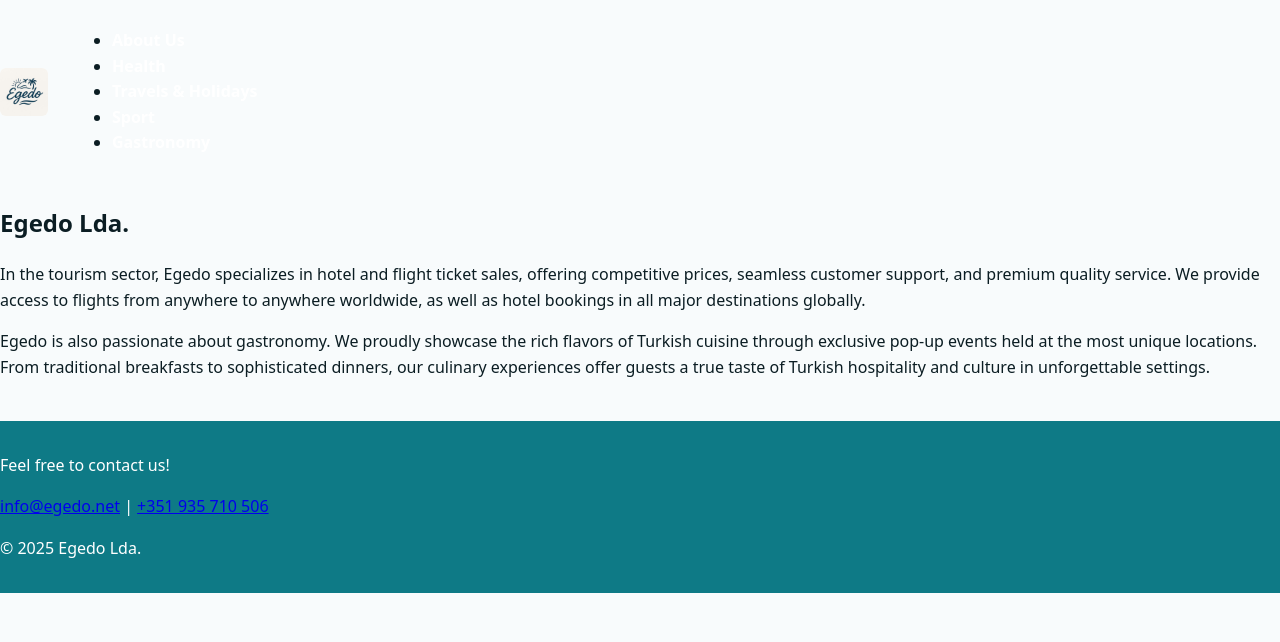
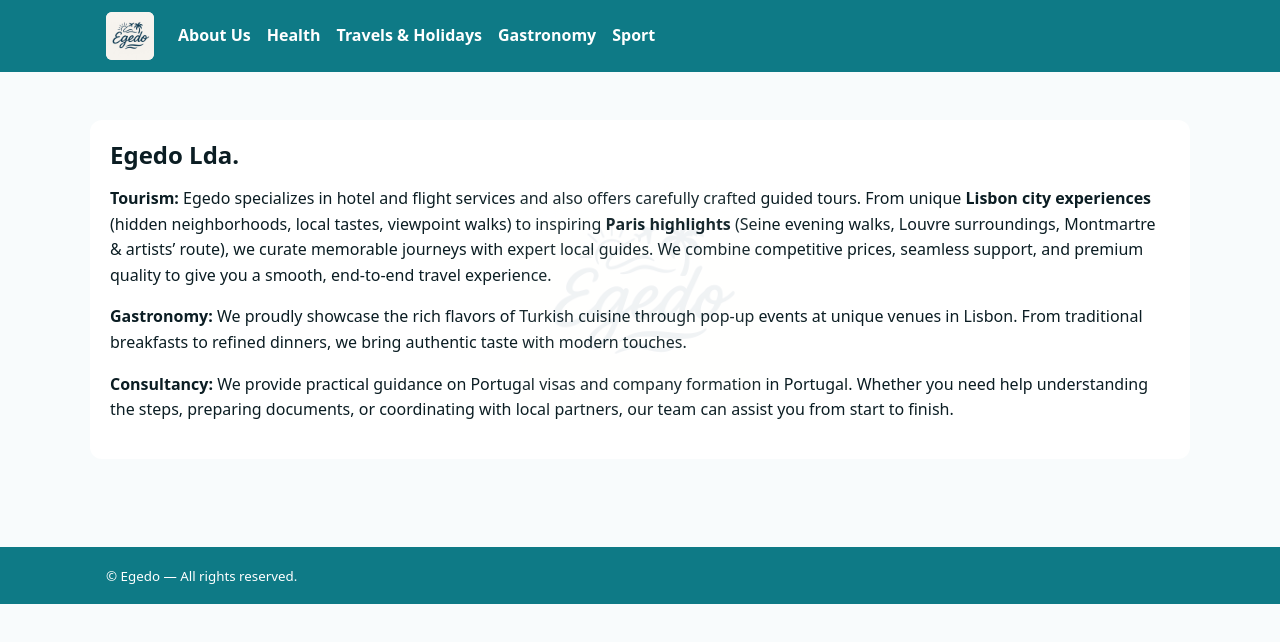
Before and after one commit to Egedo351/Egedo-site, a plain HTML site: page index.html in a window 1280 px wide. Drawn offline with Linux system fonts and the light colour scheme.

Commit message:
Update index.html

```diff
--- a/index.html
+++ b/index.html
@@ -1,45 +1,54 @@
 <!DOCTYPE html>
 <html lang="en">
 <head>
-  <meta charset="UTF-8">
-  <meta name="viewport" content="width=device-width, initial-scale=1.0">
-  <title>Egedo Lda. - About Us</title>
+  <meta charset="utf-8">
+  <meta name="viewport" content="width=device-width, initial-scale=1">
+  <title>Egedo Lda.</title>
   <link rel="stylesheet" href="style.css">
 </head>
 <body>
-  <!-- Menü -->
-  <nav class="navbar">
-    <img src="logo.png.jpg" alt="Egedo Logo" class="logo">
-    <ul>
-      <li><a href="index.html" class="active">About Us</a></li>
-      <li><a href="health.html">Health</a></li>
-      <li><a href="holidays.html">Travels & Holidays</a></li>
-      <li><a href="sport.html">Sport</a></li>
-      <li><a href="gastronomy.html">Gastronomy</a></li>
-    </ul>
-  </nav>
+<header>
+  <div class="container">
+    <nav>
+      <img src="logo.png.jpg" alt="Egedo logo" class="logo">
+      <a href="index.html">About Us</a>
+      <a href="health.html">Health</a>
+      <a href="holidays.html">Travels & Holidays</a>
+      <a href="gastronomy.html">Gastronomy</a>
+      <a href="sport.html">Sport</a>
+    </nav>
+  </div>
+</header>
 
-  <!-- İçerik -->
-  <section class="content">
-    <h2>Egedo Lda.</h2>
+<main>
+  <section id="about" class="section about watermark">
+    <h1>Egedo Lda.</h1>
+
     <p>
-      In the tourism sector, Egedo specializes in hotel and flight ticket sales,
-      offering competitive prices, seamless customer support, and premium
-      quality service. We provide access to flights from anywhere to
-      anywhere worldwide, as well as hotel bookings in all major destinations globally.
+      <strong>Tourism:</strong> Egedo specializes in hotel and flight services and also offers
+      carefully crafted guided tours. From unique <strong>Lisbon city experiences</strong> (hidden neighborhoods,
+      local tastes, viewpoint walks) to inspiring <strong>Paris highlights</strong> (Seine evening walks, Louvre surroundings,
+      Montmartre & artists’ route), we curate memorable journeys with expert local guides. We combine competitive prices,
+      seamless support, and premium quality to give you a smooth, end-to-end travel experience.
     </p>
+
     <p>
-      Egedo is also passionate about gastronomy. We proudly showcase the rich flavors of Turkish cuisine
-      through exclusive pop-up events held at the most unique locations. From traditional breakfasts to sophisticated dinners,
-      our culinary experiences offer guests a true taste of Turkish hospitality and culture in unforgettable settings.
+      <strong>Gastronomy:</strong> We proudly showcase the rich flavors of Turkish cuisine through pop-up events
+      at unique venues in Lisbon. From traditional breakfasts to refined dinners, we bring authentic taste with modern touches.
+    </p>
+
+    <p>
+      <strong>Consultancy:</strong> We provide practical guidance on Portugal visas and company formation in Portugal.
+      Whether you need help understanding the steps, preparing documents, or coordinating with local partners, our team can assist you
+      from start to finish.
     </p>
   </section>
+</main>
 
-  <!-- Footer -->
-  <footer>
-    <p>Feel free to contact us!</p>
-    <p><a href="mailto:info@egedo.net">info@egedo.net</a> | <a href="tel:+351935710506">+351 935 710 506</a></p>
-    <p>© 2025 Egedo Lda.</p>
-  </footer>
+<footer>
+  <div class="container">
+    <small>© Egedo — All rights reserved.</small>
+  </div>
+</footer>
 </body>
 </html>
```
